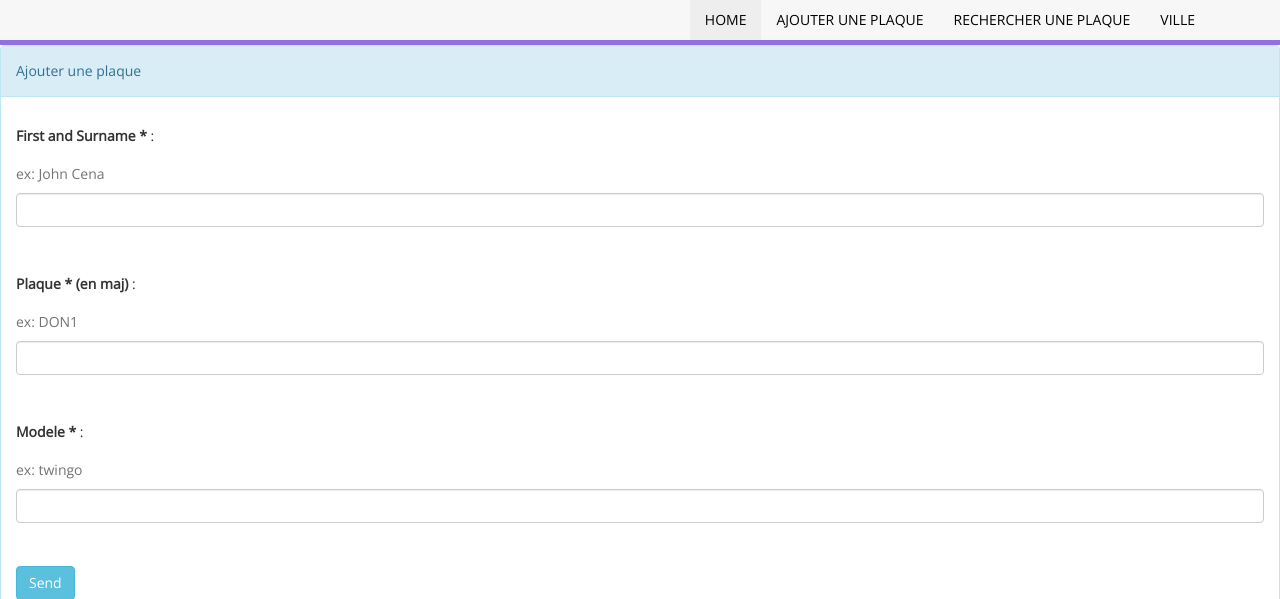
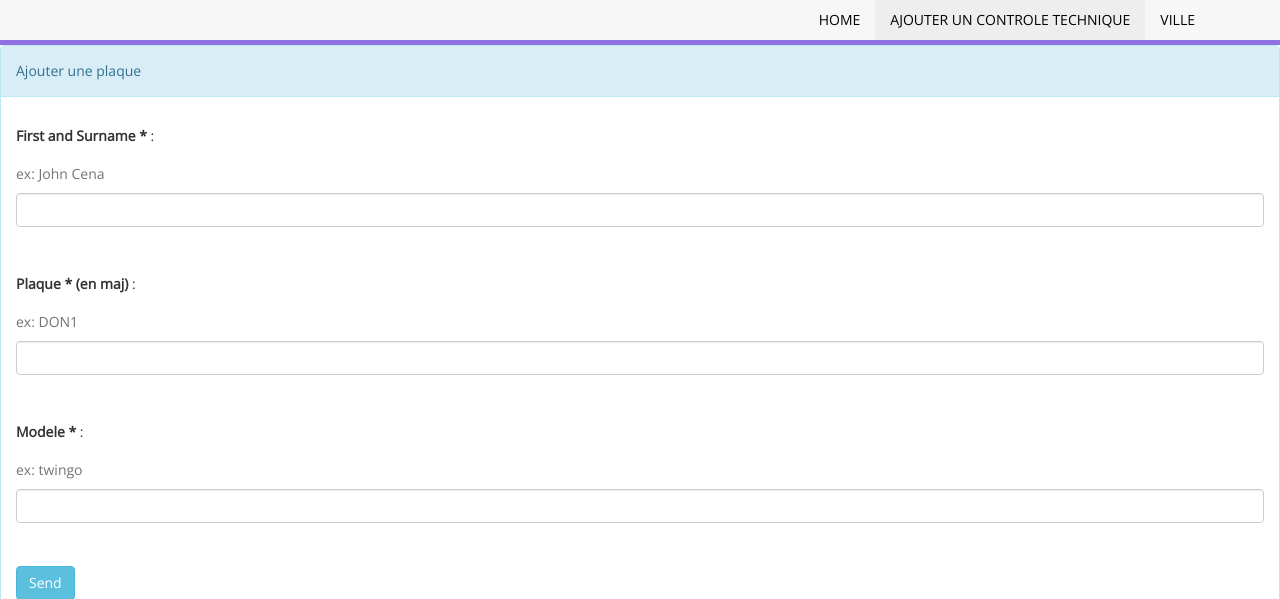
Before and after one commit to brandonfl/SiteLSPD, a PHP site: page /mecanicien_add.php in a window 1280 px wide. Shown: the part 90-689 px from the top of the page. Run offline with PHP 8.4, Linux system fonts and the light colour scheme; the visitor is signed in with stand-in values (Sample User, id 1).

Commit message:
add mecano

```diff
--- a/Editer/login.php
+++ b/Editer/login.php
@@ -67,7 +67,7 @@ if(isset($_POST['formconnexion'])) {
                          }
 
                          if($_SESSION['mecanicien'] == 1){
-                             header("Location: login.php");
+                             header("Location: mecanicien.php");
                          }
 
 
--- a/Editer/mecanicien_add.php
+++ b/Editer/mecanicien_add.php
@@ -18,17 +18,14 @@
 			<link href='https://fonts.googleapis.com/css?family=Open+Sans' rel='stylesheet' type='text/css' />
 		</head>
 		<?php include( "config.php"); session_start();
-		if (isset($_SESSION[ 'id']) and  ($_SESSION['concessionnaire'] == 1  or $_SESSION['Admin'] == 1)) {
+		if (isset($_SESSION[ 'id']) and  ($_SESSION['mecanicien'] == 1  or $_SESSION['Admin'] == 1)) {
 
 
             $nav = '                    <li>
-                                        <a href="concessionnaire.php" class="menu-top-active">Home</a>
+                                        <a href="mecanicien.php">Home</a>
                                     </li>
 									<li>
-										<a href="concessionnaire_add.php">Ajouter une plaque</a>
-									</li>
-									<li>
-										<a href="plaque.php">Rechercher une plaque</a>
+										<a href="mecanicien_add.php" class="menu-top-active">Ajouter un controle technique</a>
 									</li>
 										<li>
 											<a href="serveur" target="_blank">Ville</a>
```
Also changed, not shown: Editer/mecanicien.php (+3 -6 lines).
